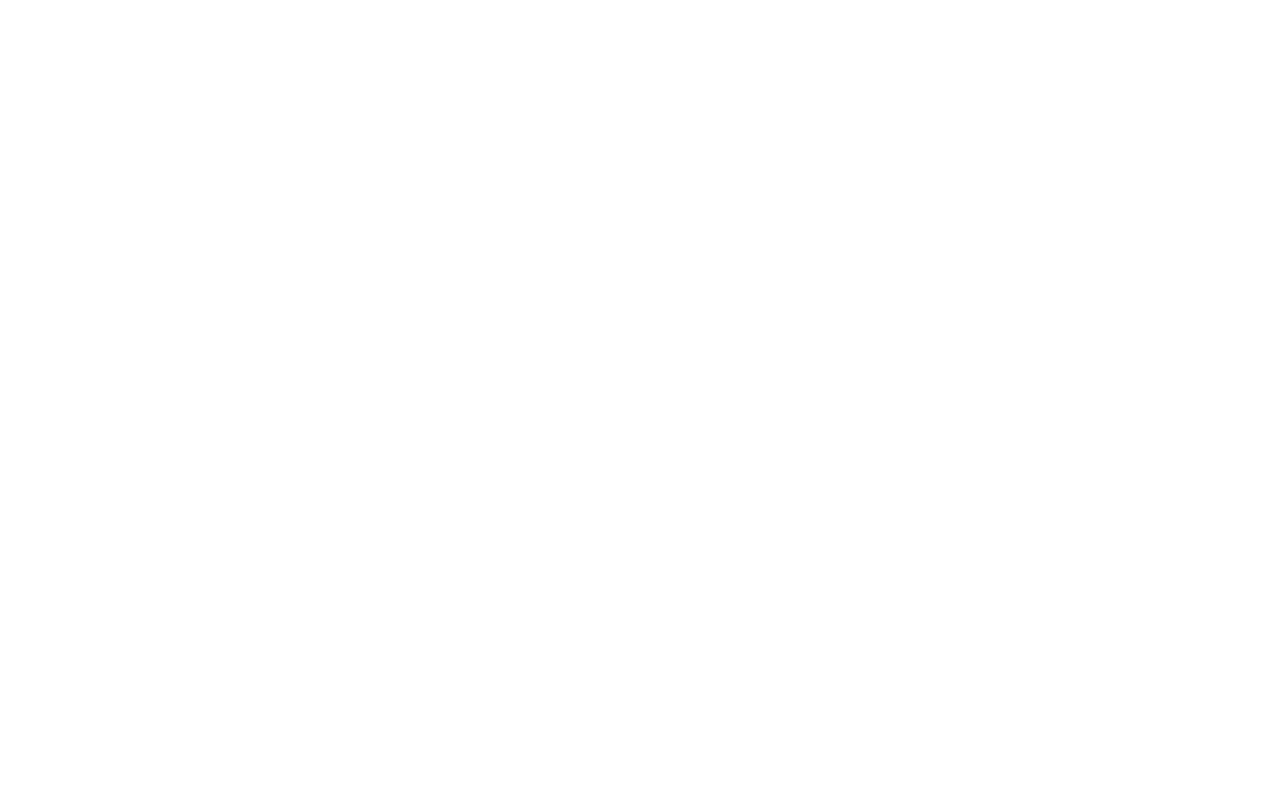
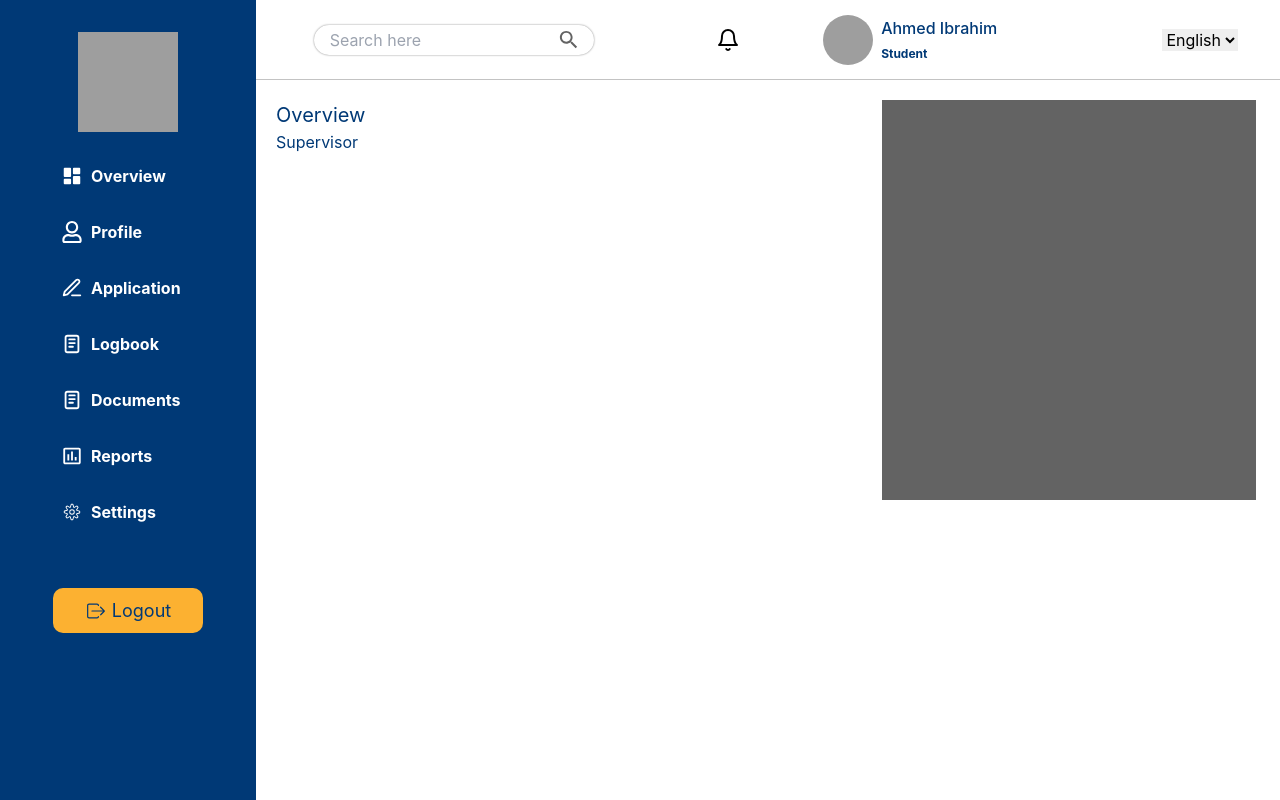
Before and after one commit to codingSlimey/intern_mgt_system, a React (Create React App) app in the folder client/: page /coordinator/dashboard in a window 1280 px wide. Before the commit this address had no page. Built offline with nearby package versions, Linux system fonts and the light colour scheme; grey boxes are pictures that could not be loaded.

Commit message:
feat: added reusable dashboard layout
feat: added mui table component

(WIP) make table reusable

```diff
--- a/client/src/App.js
+++ b/client/src/App.js
@@ -11,6 +11,7 @@
 import StuProfile from "./pages/profile/student/StuProfile";
 import CoodProfile from "./pages/profile/staff/CoodProfile";
 import SupervisorProfile from "./pages/profile/staff/SupervisorProfile";
+import CoordinatorDash from "./pages/dashboard/COORDINATOR/CoordinatorDash";
 
 function App() {
 	return (
@@ -49,6 +50,9 @@
 						path="/supervisor/profile"
 						element={<SupervisorProfile />}
 					/>
+					<Route
+						path="/coordinator/dashboard"
+						element={<CoordinatorDash />} />
 				</Routes>
 			</Router>
 		</>
--- /dev/null
+++ b/client/src/components/ELEMENTS/Table/Table.jsx
@@ -0,0 +1,72 @@
+import * as React from "react";
+import { styled } from "@mui/material/styles";
+import Table from "@mui/material/Table";
+import TableBody from "@mui/material/TableBody";
+import TableCell, { tableCellClasses } from "@mui/material/TableCell";
+import TableContainer from "@mui/material/TableContainer";
+import TableHead from "@mui/material/TableHead";
+import TableRow from "@mui/material/TableRow";
+import Paper from "@mui/material/Paper";
+
+const StyledTableCell = styled(TableCell)(({ theme }) => ({
+  [`&.${tableCellClasses.head}`]: {
+    backgroundColor: theme.palette.common.black,
+    color: theme.palette.common.white,
+  },
+  [`&.${tableCellClasses.body}`]: {
+    fontSize: 14,
+  },
+}));
+
+const StyledTableRow = styled(TableRow)(({ theme }) => ({
+  "&:nth-of-type(odd)": {
+    backgroundColor: theme.palette.action.hover,
+  },
+  // hide last border
+  "&:last-child td, &:last-child th": {
+    border: 0,
+  },
+}));
+
+function createData(name, calories, fat, carbs, protein) {
+  return { name, calories, fat, carbs, protein };
+}
+
+const rows = [
+  createData("Frozen yoghurt", 159, 6.0, 24, 4.0),
+  createData("Ice cream sandwich", 237, 9.0, 37, 4.3),
+  createData("Eclair", 262, 16.0, 24, 6.0),
+  createData("Cupcake", 305, 3.7, 67, 4.3),
+  createData("Gingerbread", 356, 16.0, 49, 3.9),
+];
+
+export default function CustomizedTables() {
+  return (
+    <TableContainer component={Paper}>
+      <Table sx={{ minWidth: 700 }} aria-label="customized table">
+        <TableHead>
+          <TableRow>
+            <StyledTableCell>Dessert (100g serving)</StyledTableCell>
+            <StyledTableCell align="right">Calories</StyledTableCell>
+            <StyledTableCell align="right">Fat&nbsp;(g)</StyledTableCell>
+            <StyledTableCell align="right">Carbs&nbsp;(g)</StyledTableCell>
+            <StyledTableCell align="right">Protein&nbsp;(g)</StyledTableCell>
+          </TableRow>
+        </TableHead>
+        <TableBody>
+          {rows.map((row) => (
+            <StyledTableRow key={row.name}>
+              <StyledTableCell component="th" scope="row">
+                {row.name}
+              </StyledTableCell>
+              <StyledTableCell align="right">{row.calories}</StyledTableCell>
+              <StyledTableCell align="right">{row.fat}</StyledTableCell>
+              <StyledTableCell align="right">{row.carbs}</StyledTableCell>
+              <StyledTableCell align="right">{row.protein}</StyledTableCell>
+            </StyledTableRow>
+          ))}
+        </TableBody>
+      </Table>
+    </TableContainer>
+  );
+}
--- /dev/null
+++ b/client/src/layout/coordinator/layout.jsx
@@ -0,0 +1,15 @@
+import React from "react";
+import SideBar from "../../components/ELEMENTS/Nav/SideBar";
+import Navbar from "../../components/ELEMENTS/Nav/Navbar";
+
+const CoordinatorLayout = ({ children }) => {
+  return (
+    <div className="relative w-screen h-screen">
+      <SideBar />
+      <Navbar />
+      <div className="absolute top-[10vh] right-0 left-[20%]">{children}</div>
+    </div>
+  );
+};
+
+export default CoordinatorLayout;
--- /dev/null
+++ b/client/src/pages/dashboard/COORDINATOR/CoordinatorDash.jsx
@@ -0,0 +1,56 @@
+import React from "react";
+import styles from "../STUDENT/styles.module.css";
+import SideBar from "../../../components/ELEMENTS/Nav/SideBar";
+import Navbar from "../../../components/ELEMENTS/Nav/Navbar";
+import Resource from "../../../components/CONTAINERS/Resource Library/Resource";
+import Header from "../../../components/ELEMENTS/Header/Header";
+import { useTranslation } from "react-i18next";
+import CoordinatorLayout from "../../../layout/coordinator/layout";
+
+const CoordinatorDash = () => {
+  return (
+    <CoordinatorLayout>
+      <div className="grid grid-cols-5 p-5">
+        <div className="col-span-3 flex flex-col">
+          <Header
+            text={"Overview"}
+            fontSize={"20px"}
+            fontWeight={"900"}
+            color={"#003976"}
+          />
+          <Header
+            text={"Supervisor"}
+            fontSize={"16px"}
+            fontWeight={"900"}
+            color={"#003976"}
+          />
+        </div>
+        <div className="col-span-2">
+          <section className={styles.calendar}></section>
+        </div>
+      </div>
+    </CoordinatorLayout>
+    // <div className={styles.dash}>
+    //   <Navbar />
+    //   <SideBar />
+    //   <section className={styles.trackerCont}>
+    //     {/* <section className={styles.calendarcont}>
+    //       <Header
+    //         text={t("calendar.cal")}
+    //         fontSize={"18px"}
+    //         fontWeight={"700"}
+    //         color={"#003976"}
+    //         margin={"1rem 1.2rem"}
+    //       />
+    //       <section className={styles.calendar}></section>
+    //     </section> */}
+    //     <section className="grid grid-cols-4 w-full">
+    //       <div className="bg-red-500 col-span-3">yo</div>
+    //       <div className="bg-blue-500 col-span-1">yo</div>
+    //     </section>
+    //   </section>
+    // </div>
+  );
+};
+
+export default CoordinatorDash;
```
